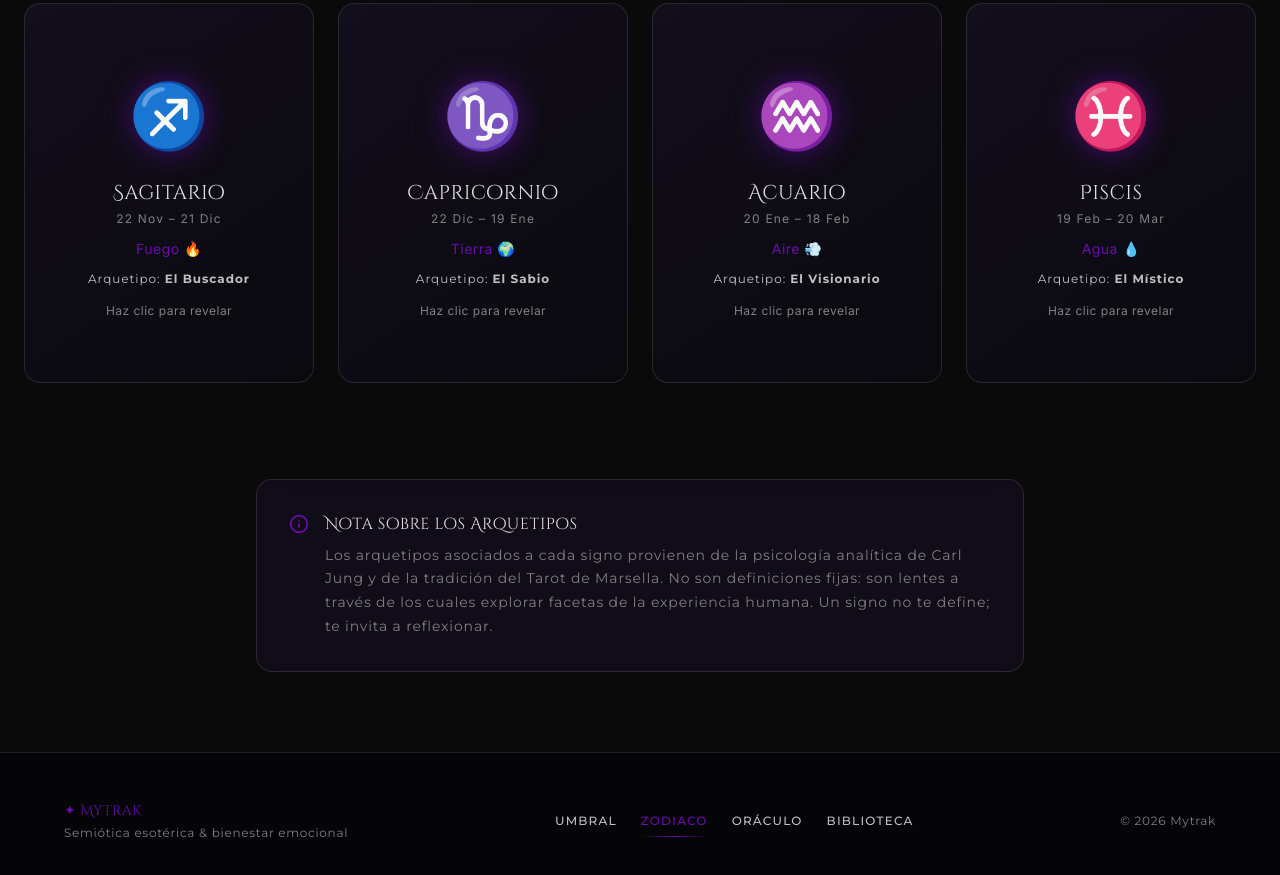
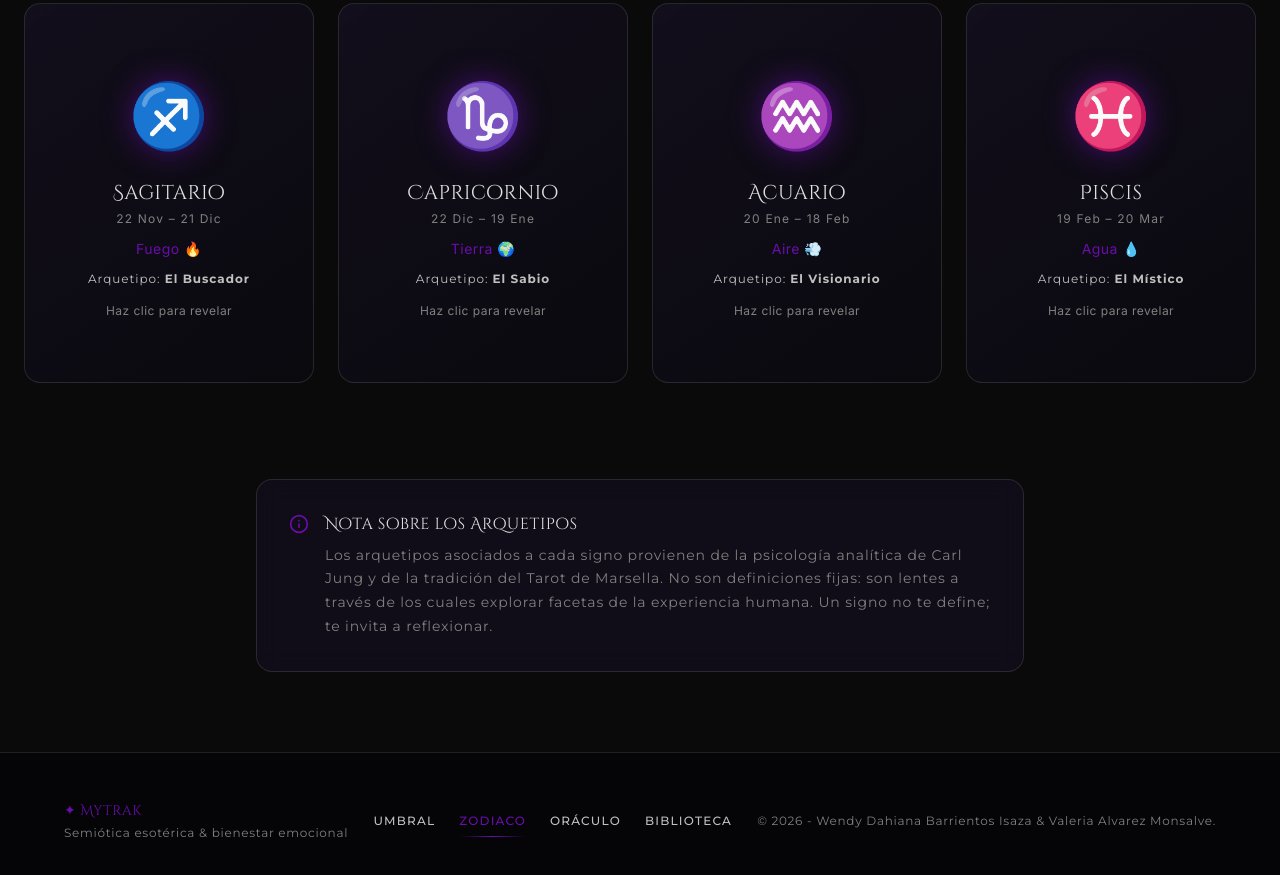
Before and after one commit to ValeriaMonsalve/My.Traksitio, a plain HTML site: page zodiaco.html in a window 1280 px wide. Shown: the part 1197-2072 px from the top of the page. Drawn offline with nearby package versions, Linux system fonts and the light colour scheme.

Commit message:
Update zodiaco.html

```diff
--- a/zodiaco.html
+++ b/zodiaco.html
@@ -90,7 +90,7 @@
         <a href="oraculo_ia.html" class="nav-link text-xs">Oráculo</a>
         <a href="biblioteca.html" class="nav-link text-xs">Biblioteca</a>
       </div>
-      <p class="font-body text-xs" style="color:#808080">© 2026 Mytrak</p>
+      <p class="font-body text-xs" style="color:#808080">© 2026 - Wendy Dahiana Barrientos Isaza & Valeria Alvarez Monsalve.</p>
     </div>
   </footer>
 
```
